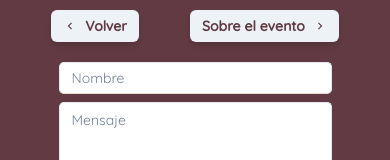
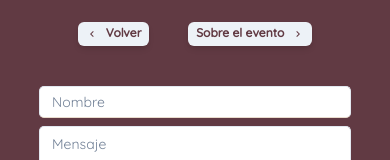
Before and after one commit to NicoPicotto/Picotzilda-Web, a React (Create React App) app: page /mensajes in a window 390 px wide. Shown: the top 160 px of the page. Built offline with nearby package versions, Linux system fonts and the light colour scheme; no server answers; the database is empty; a web font is replaced by a local one.

Commit message:
Media queries

```diff
--- a/src/Components/Mensajes/EscribirMensaje.js
+++ b/src/Components/Mensajes/EscribirMensaje.js
@@ -1,11 +1,12 @@
 import React, { useState } from 'react';
 import { db } from '../../firebase';
 import { collection, addDoc, serverTimestamp } from 'firebase/firestore';
-import { Flex, Input, Textarea, Button } from '@chakra-ui/react';
+import { Flex, Input, Textarea, Button, useMediaQuery } from '@chakra-ui/react';
 
 const EscribirMensaje = () => {
 	const [nombre, setNombre] = useState('');
 	const [mensaje, setMensaje] = useState('');
+	const [isMobile] = useMediaQuery('(max-width: 720px)');
 
 	const handleSubmit = async (e) => {
 		e.preventDefault();
@@ -25,7 +26,7 @@ const EscribirMensaje = () => {
 			as='form'
 			onSubmit={handleSubmit}
 			flexDir='column'
-			w='100vw'
+			w={isMobile ? '80vw' : '550px'}
 			bgColor='color.bordo'
 			alignItems='center'
 			justifyContent='center'
@@ -44,7 +45,7 @@ const EscribirMensaje = () => {
 				marginBottom={2}
 				bgColor='white'
 				fontFamily='fonts.secundaria'
-				w='70vw'
+				w={isMobile ? '80vw' : '550px'}
 			/>
 			<Textarea
 				placeholder='Mensaje'
@@ -56,14 +57,14 @@ const EscribirMensaje = () => {
 				marginBottom={2}
 				bgColor='white'
 				fontFamily='fonts.secundaria'
-				w='70vw'
+				w={isMobile ? '80vw' : '550px'}
 			/>
 			<Button
 				bgColor='color.cremita'
 				color='color.bordo'
 				type='submit'
 				fontFamily='fonts.secundaria'
-				w='70vw'
+				w={isMobile ? '80vw' : '550px'}
 				size='sm'
 				borderRadius={5}
 				_focus={{ bgColor: 'color.cremita' }}
--- a/src/Components/Mensajes/Mensaje.js
+++ b/src/Components/Mensajes/Mensaje.js
@@ -1,14 +1,16 @@
 import React, { useEffect } from 'react';
-import { Flex, Divider, Text, Heading } from '@chakra-ui/react';
+import { Flex, Divider, Text, Heading, useMediaQuery } from '@chakra-ui/react';
 import { ChatIcon } from '@chakra-ui/icons';
 
 const Mensaje = ({ nombre, mensaje }) => {
+	const [isMobile] = useMediaQuery('(max-width: 720px)');
+
 	return (
 		<Flex
 			flexDir='column'
 			bgColor='white'
 			borderRadius={10}
-			w='70vw'
+			w={isMobile ? '80vw' : '550px'}
 			padding={2}
 			margin={2}
 			boxShadow='md'
--- a/src/Components/Mensajes/MostrarMensajes.js
+++ b/src/Components/Mensajes/MostrarMensajes.js
@@ -1,12 +1,13 @@
 import React, { useEffect, useState } from 'react';
 import { collection, query, onSnapshot, orderBy } from 'firebase/firestore';
 import { db } from '../../firebase';
-import { Flex, Spinner } from '@chakra-ui/react';
+import { Flex, Spinner, useMediaQuery } from '@chakra-ui/react';
 import Mensaje from './Mensaje';
 
 const MostrarMensajes = () => {
 	const [mensajitos, setMensajitos] = useState([]);
 	const [loading, setLoading] = useState(false);
+	const [isMobile] = useMediaQuery('(max-width: 1100px)');
 
 	useEffect(() => {
 		setLoading(true);
@@ -27,7 +28,13 @@ const MostrarMensajes = () => {
 	}, []);
 
 	return (
-		<Flex flexDir='column' alignItems='center' padding={5} overflowY='scroll'>
+		<Flex
+			flexDir='column'
+			alignItems='center'
+			padding={5}
+			overflowY='scroll'
+			w={isMobile ? '100vw' : '720px'}
+		>
 			<Flex flexDir='column'>
 				{mensajitos.map((mensaje) => (
 					<Mensaje
--- a/src/views/Home.js
+++ b/src/views/Home.js
@@ -1,11 +1,20 @@
 import React, { useState } from 'react';
-import { Heading, Flex, Button, Divider, Link } from '@chakra-ui/react';
+import {
+	Heading,
+	Flex,
+	Button,
+	Divider,
+	Link,
+	useMediaQuery,
+} from '@chakra-ui/react';
 import { Link as ReachLink } from 'react-router-dom';
 import { ChevronRightIcon, ChatIcon } from '@chakra-ui/icons';
 import Timer from '../Components/Timer/Timer';
 
 const Home = () => {
 	const [deadline, setDeadline] = useState('2023-02-11T18:00:00-03:00');
+
+	const [isMobile] = useMediaQuery('(max-width: 720px)');
 
 	return (
 		<Flex
@@ -21,7 +30,7 @@ const Home = () => {
 				marginBottom={5}
 				alignItems='flex-end'
 				justifyContent='space-evenly'
-				w='100vw'
+				w={isMobile ? '80vw' : '550px'}
 			>
 				<Link to={'/mensajes'} as={ReachLink}>
 					<Button
@@ -47,7 +56,7 @@ const Home = () => {
 				</Link>
 			</Flex>
 			<Flex
-				w='40vw'
+				w={isMobile ? '80vw' : '550px'}
 				flexDir='column'
 				justifyContent='center'
 				alignItems='center'
--- a/src/views/Mensajes.js
+++ b/src/views/Mensajes.js
@@ -1,11 +1,13 @@
 import React from 'react';
 import EscribirMensaje from '../Components/Mensajes/EscribirMensaje';
-import { Flex, Link, Button } from '@chakra-ui/react';
+import { Flex, Link, Button, useMediaQuery } from '@chakra-ui/react';
 import { Link as ReachLink } from 'react-router-dom';
 import { ChevronRightIcon, ChevronLeftIcon, ChatIcon } from '@chakra-ui/icons';
 import MostrarMensajes from '../Components/Mensajes/MostrarMensajes';
 
 const Mensajes = () => {
+	const [isMobile] = useMediaQuery('(max-width: 720px)');
+
 	return (
 		<Flex
 			w='100vw'
@@ -16,16 +18,17 @@ const Mensajes = () => {
 			flexDir='column'
 		>
 			<Flex
-				h='5vh'
+				marginTop={5}
+				marginBottom={5}
 				alignItems='flex-end'
 				justifyContent='space-evenly'
-				w='100vw'
+				w={isMobile ? '80vw' : '550px'}
 			>
 				<Link to={'/'} as={ReachLink}>
 					<Button
 						leftIcon={<ChevronLeftIcon />}
 						boxShadow='md'
-						size='sm'
+						size='xs'
 						color='color.bordo'
 						fontFamily='fonts.secundaria'
 					>
@@ -35,8 +38,8 @@ const Mensajes = () => {
 				<Link to={'/evento'} as={ReachLink}>
 					<Button
 						rightIcon={<ChevronRightIcon />}
-						size='sm'
 						boxShadow='md'
+						size='xs'
 						color='color.bordo'
 						fontFamily='fonts.secundaria'
 					>
--- a/src/views/Nosotros.js
+++ b/src/views/Nosotros.js
@@ -1,11 +1,20 @@
 import React from 'react';
-import { Heading, Flex, Avatar, Button, Link } from '@chakra-ui/react';
+import {
+	Heading,
+	Flex,
+	Avatar,
+	Button,
+	Link,
+	useMediaQuery,
+} from '@chakra-ui/react';
 import { ChevronRightIcon, ChevronLeftIcon, ChatIcon } from '@chakra-ui/icons';
 import { BsSpotify } from 'react-icons/bs';
 import { Link as ReachLink } from 'react-router-dom';
 import ModalRocilda from '../Components/ModalRocilda/ModalRocilda';
 
 const Nosotros = () => {
+	const [isMobile] = useMediaQuery('(max-width: 720px)');
+
 	return (
 		<Flex
 			w='100vw'
@@ -20,7 +29,7 @@ const Nosotros = () => {
 				marginBottom={5}
 				alignItems='flex-end'
 				justifyContent='space-evenly'
-				w='100vw'
+				w={isMobile ? '80vw' : '550px'}
 			>
 				<Link to={'/'} as={ReachLink}>
 					<Button
@@ -45,7 +54,12 @@ const Nosotros = () => {
 					</Button>
 				</Link>
 			</Flex>
-			<Flex w='60vw' flexDir='column' h='80vh' justifyContent='center'>
+			<Flex
+				w={isMobile ? '80vw' : '550px'}
+				flexDir='column'
+				h='80vh'
+				justifyContent='center'
+			>
 				<Flex
 					flexDir='column'
 					justifyContent='center'
```
